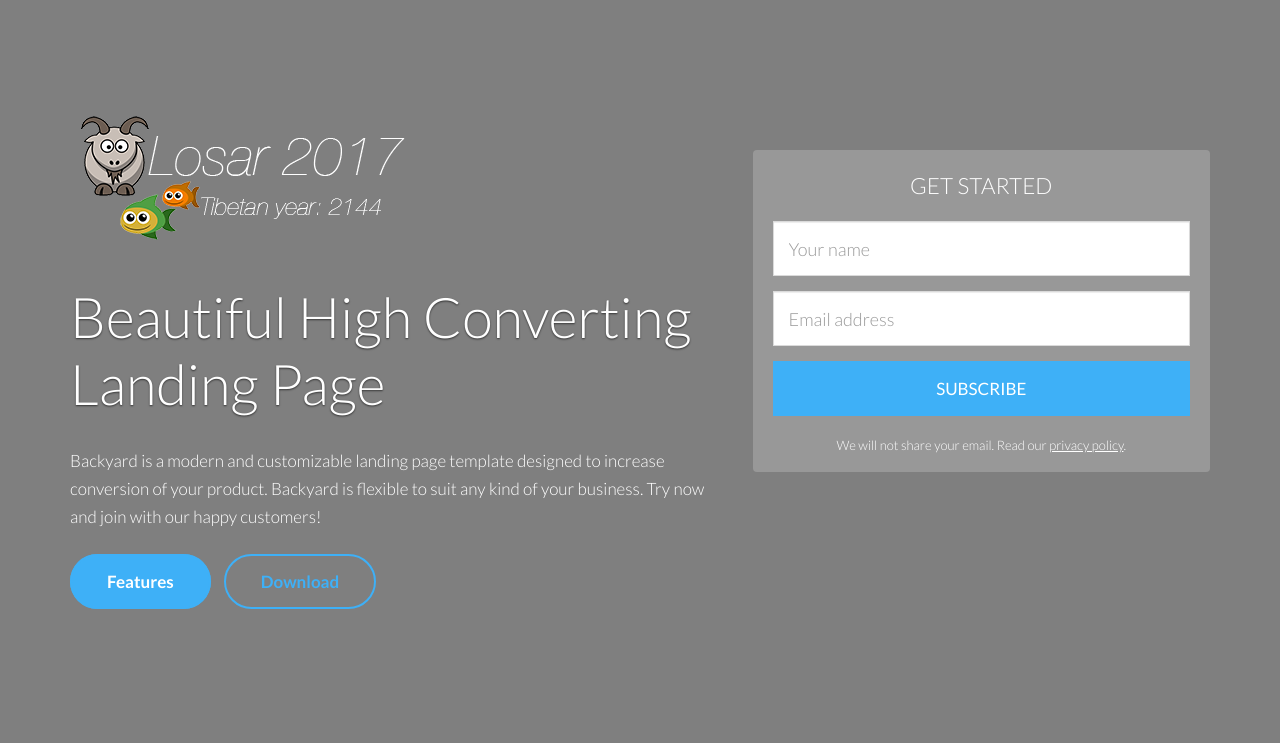
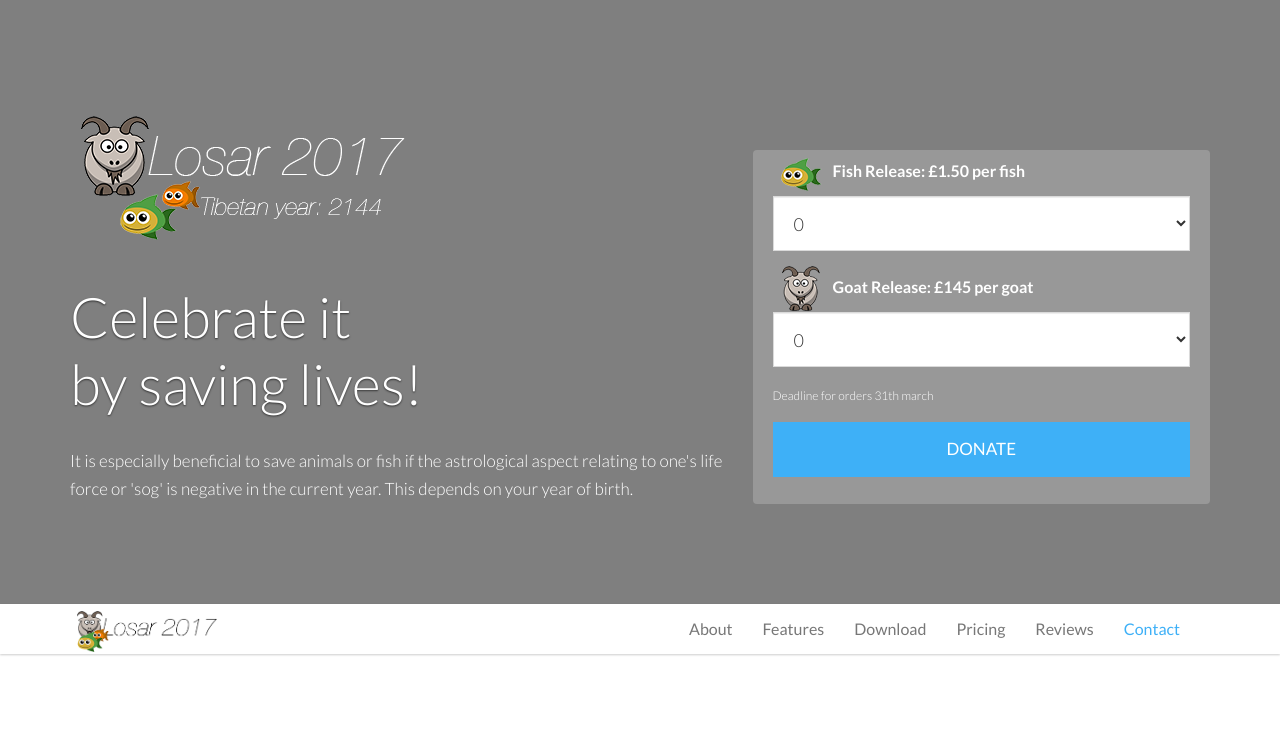
Before and after one commit to gabrielem/SavingAnimalLife, a plain HTML site: page index.html in a window 1280 px wide. Shown: the top 743 px of the page. Drawn offline with Linux system fonts and the light colour scheme.

Commit message:
Adding first form to donate

```diff
--- a/css/css-index.css
+++ b/css/css-index.css
@@ -1032,3 +1032,12 @@ and (orientation : landscape) {
 		padding: 20px 10px;
 	}
 }
+
+
+
+.donate1{
+	color: #ffffff;
+}
+.donate1 p{
+	font-size: 12px;
+}
--- a/index.html
+++ b/index.html
@@ -46,20 +46,24 @@
 
                             <!-- /.main title -->
                             <h1 class="wow fadeInLeft">
-                                Beautiful High Converting Landing Page
+                                Celebrate it <br>by saving lives!
                             </h1>
 
                             <!-- /.header paragraph -->
                             <div class="landing-text wow fadeInUp">
-                                <p>Backyard is a modern and customizable landing page template designed to increase conversion of your product. Backyard is flexible to suit any kind of your business. Try now and join with our happy customers!</p>
+                                <p>
+                                  <!-- NOTE: -->
+                                  It is especially beneficial to save animals or fish if the astrological aspect relating to one's life force or 'sog' is negative in the current year. This depends on your year of birth.
+                                </p>
                             </div>
 
                             <!-- /.header button -->
+                            <!--
                             <div class="head-btn wow fadeInLeft">
                                 <a href="#feature" class="btn-primary">Features</a>
                                 <a href="#download" class="btn-default">Download</a>
                             </div>
-
+                            -->
 
 
                         </div>
@@ -68,7 +72,46 @@
                         <div class="col-md-5">
 
                             <div class="signup-header wow fadeInUp">
-                                <h3 class="form-title text-center">GET STARTED</h3>
+                              <form class="form-header" action=""id="#">
+                                <!-- <h3 class="form-title text-center">DONATE NOW!</h3> -->
+                                <div class="donate1">
+                                  <b class="title">
+                                    <img src="images/ifish.png" alt="" />
+                                    Fish Release: £1.50 per fish
+                                  </b>
+
+                                      <div class="form-group">
+                                          <select class="form-control input-lg js-fishs-select" name="fishs" id="fishs" >
+                                            <option value="">loading...</option>
+                                          </select>
+                                      </div>
+
+                                  <b class="title">
+                                    <img src="images/igoat.png" alt="" />
+                                    Goat Release: £145 per goat
+                                  </b>
+
+                                      <div class="form-group">
+                                          <select class="form-control input-lg js-goats-select" name="goats" id="goats" >
+                                            <option value="">loading...</option>
+                                          </select>
+                                      </div>
+
+                                  <p>
+                                    Deadline for orders 31th march
+                                  </p>
+
+                                  <div class="form-group last">
+                                      <input type="submit" class="btn btn-warning btn-block btn-lg" value="DONATE">
+                                  </div>
+
+                                  <p class="privacy text-center">
+
+                                  </p>
+                                  </form>
+                                </div>
+
+                                <!--
                                 <form class="form-header" action="http://moxdesign.us10.list-manage.com/subscribe/post" role="form" method="POST" id="#">
                                     <input type="hidden" name="u" value="503bdae81fde8612ff4944435">
                                     <input type="hidden" name="id" value="bfdba52708">
@@ -83,6 +126,7 @@
                                     </div>
                                     <p class="privacy text-center">We will not share your email. Read our <a href="privacy.html">privacy policy</a>.</p>
                                 </form>
+                                -->
                             </div>
 
                         </div>
@@ -569,5 +613,7 @@
         <script>
                                     new WOW().init();
         </script>
+
+        <script src="js/_main.js"></script>
     </body>
 </html>
--- /dev/null
+++ b/js/_main.js
@@ -0,0 +1,21 @@
+$(function() {
+  $('.js-fishs-select').empty()
+  for (i = 0; i < 109; i++)
+  {
+     $('.js-fishs-select').append($('<option>',
+     {
+        value: i,
+        text : i
+    }));
+  }
+
+  $('.js-goats-select').empty()
+  for (i = 0; i < 109; i++)
+  {
+     $('.js-goats-select').append($('<option>',
+     {
+        value: i,
+        text : i
+    }));
+  }
+});
```
Also changed, not shown: images/ifish.png (added), images/igoat.png (added), 1 other file.
